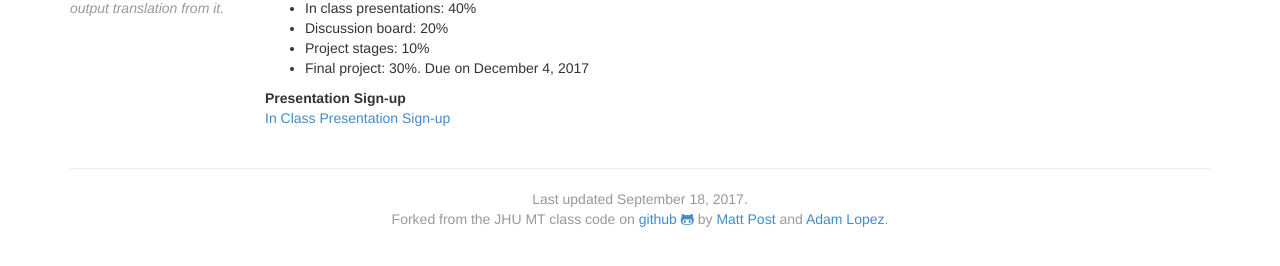
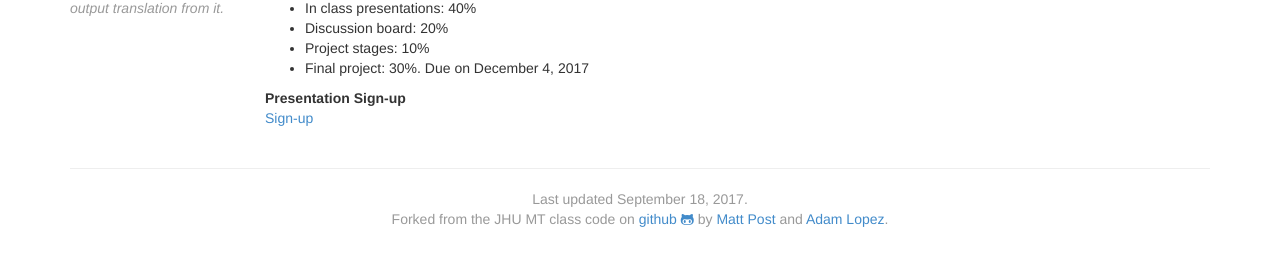
Before and after one commit to anoopsarkar/neuralmt-class, a Jekyll site: the page built from index.md, in a window 1280 px wide. Shown: the part 525-791 px from the top of the page. Built offline with Jekyll 4.4.1, drawn with Linux system fonts in a browser that asks for light colours; nearby versions of some CDN libraries.

Commit message:
link name should be short and sweet

```diff
--- a/index.md
+++ b/index.md
@@ -46,4 +46,4 @@ Grading
 * Final project: 30%. Due on December 4, 2017
 
 Presentation Sign-up
-: [In Class Presentation Sign-up](https://docs.google.com/spreadsheets/d/1WVTtcJLLK_RlhzSeZmdIveAPjga-tjecqvV-deOG16g/edit?usp=sharing)
+: [Sign-up](https://docs.google.com/spreadsheets/d/1WVTtcJLLK_RlhzSeZmdIveAPjga-tjecqvV-deOG16g/edit?usp=sharing)
```
